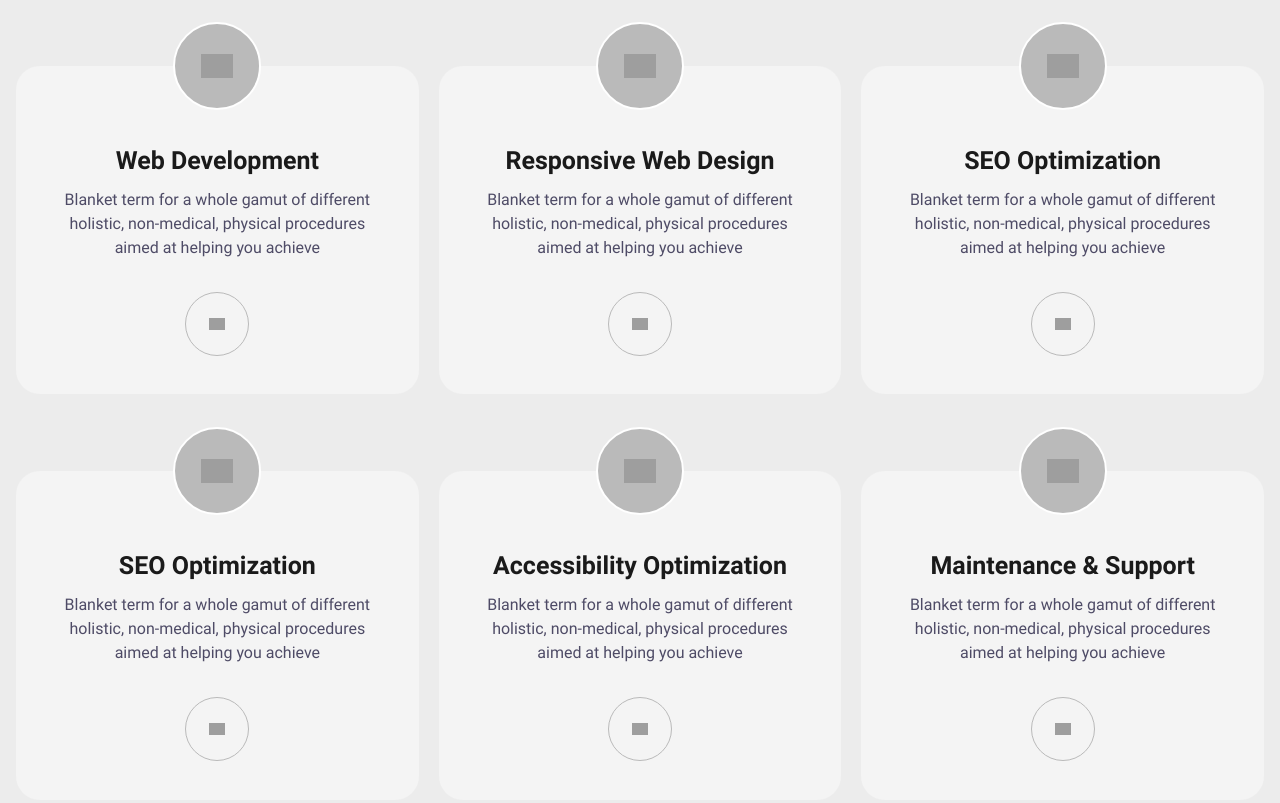
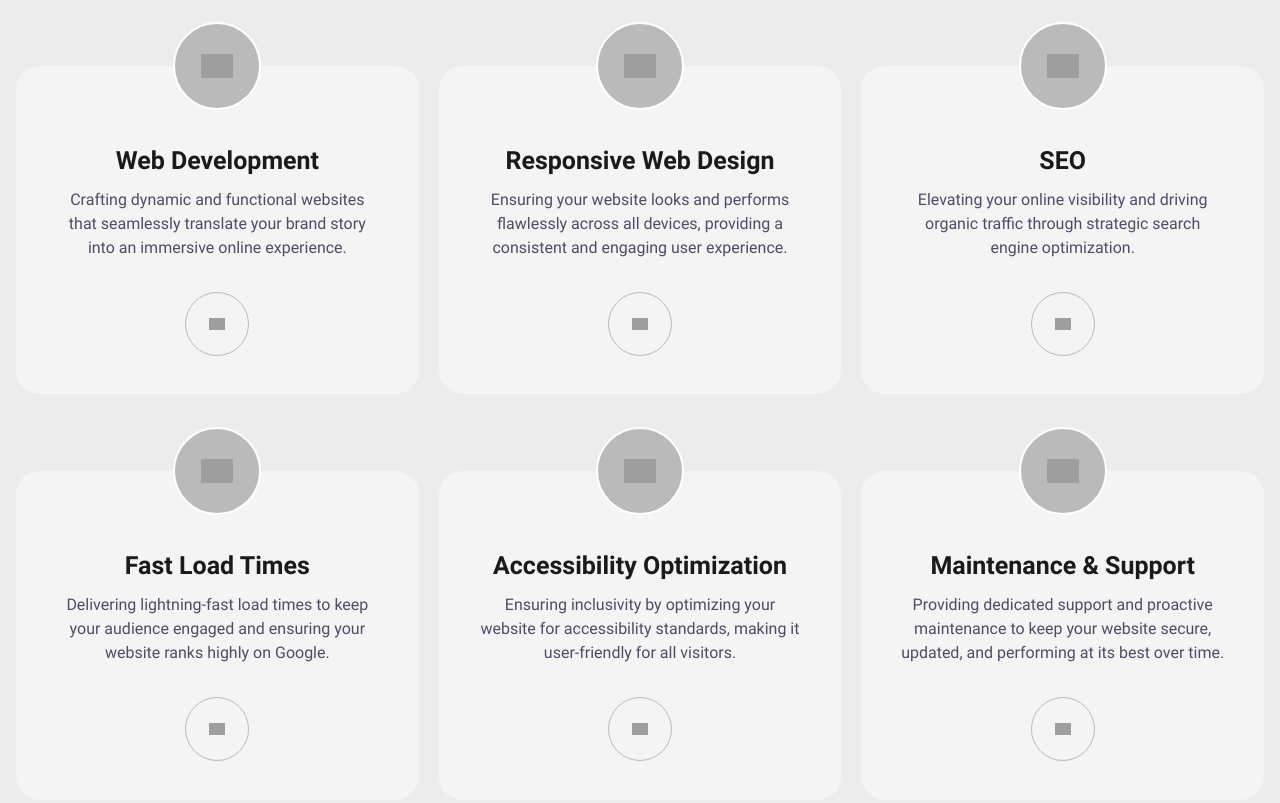
Before and after one commit to garcialexco/Click-and-Mortar, an Eleventy site: page src/index.html in a window 1280 px wide. Shown: the part 2409-3212 px from the top of the page. Built offline with nearby package versions, Linux system fonts and the light colour scheme; Eleventy itself is replaced by a stand-in of ours; files that its build step writes are made by us from their sources; grey boxes are pictures that could not be loaded; files whose address does not match are found by name.

Commit message:
:thumbsup:

```diff
--- a/src/index.html
+++ b/src/index.html
@@ -150,7 +150,7 @@ permalink: '/'
                     <img class="cs-icon" loading="lazy" decoding="async" src="https://csimg.nyc3.cdn.digitaloceanspaces.com/Icons/agency-layers.svg" alt="icon" width="48" height="48">
                 </picture>
                 <h3 class="cs-h3">Web Development</h3>
-                <p class="cs-item-text">Blanket term for a whole gamut of different holistic, non-medical, physical procedures aimed at helping you achieve</p>
+                <p class="cs-item-text">Crafting dynamic and functional websites that seamlessly translate your brand story into an immersive online experience.</p>
                 <a href="/" class="cs-link">
                     <img class="cs-arrow" decoding="async"
                         src="https://csimg.nyc3.cdn.digitaloceanspaces.com/Images/Graphics/agency-arrow-upper-right.svg"
@@ -162,7 +162,7 @@ permalink: '/'
                     <img class="cs-icon" loading="lazy" decoding="async" src="https://csimg.nyc3.cdn.digitaloceanspaces.com/Icons/agency-media.svg" alt="icon" width="48" height="48">
                 </picture>
                 <h3 class="cs-h3">Responsive Web Design</h3>
-                <p class="cs-item-text">Blanket term for a whole gamut of different holistic, non-medical, physical procedures aimed at helping you achieve</p>
+                <p class="cs-item-text">Ensuring your website looks and performs flawlessly across all devices, providing a consistent and engaging user experience.</p>
                 <a href="/" class="cs-link">
                     <img class="cs-arrow" decoding="async"
                         src="https://csimg.nyc3.cdn.digitaloceanspaces.com/Images/Graphics/agency-arrow-upper-right.svg"
@@ -173,8 +173,8 @@ permalink: '/'
                 <picture class="cs-picture">
                     <img class="cs-icon" loading="lazy" decoding="async" src="https://csimg.nyc3.cdn.digitaloceanspaces.com/Icons/agency-alert.svg" alt="icon" width="48" height="48">
                 </picture>
-                <h3 class="cs-h3">SEO Optimization</h3>
-                <p class="cs-item-text">Blanket term for a whole gamut of different holistic, non-medical, physical procedures aimed at helping you achieve</p>
+                <h3 class="cs-h3">SEO</h3>
+                <p class="cs-item-text">Elevating your online visibility and driving organic traffic through strategic search engine optimization.</p>
                 <a href="/" class="cs-link">
                     <img class="cs-arrow" decoding="async"
                         src="https://csimg.nyc3.cdn.digitaloceanspaces.com/Images/Graphics/agency-arrow-upper-right.svg"
@@ -185,8 +185,8 @@ permalink: '/'
                 <picture class="cs-picture">
                     <img class="cs-icon" loading="lazy" decoding="async" src="https://csimg.nyc3.cdn.digitaloceanspaces.com/Icons/agency-meter.svg" alt="icon" width="48" height="48">
                 </picture>
-                <h3 class="cs-h3">SEO Optimization</h3>
-                <p class="cs-item-text">Blanket term for a whole gamut of different holistic, non-medical, physical procedures aimed at helping you achieve</p>
+                <h3 class="cs-h3">Fast Load Times</h3>
+                <p class="cs-item-text">Delivering lightning-fast load times to keep your audience engaged and ensuring your website ranks highly on Google.</p>
                 <a href="/" class="cs-link">
                     <img class="cs-arrow" decoding="async"
                         src="https://csimg.nyc3.cdn.digitaloceanspaces.com/Images/Graphics/agency-arrow-upper-right.svg"
@@ -198,7 +198,7 @@ permalink: '/'
                     <img class="cs-icon" loading="lazy" decoding="async" src="https://csimg.nyc3.cdn.digitaloceanspaces.com/Icons/agency-design.svg" alt="icon" width="48" height="48">
                 </picture>
                 <h3 class="cs-h3">Accessibility Optimization</h3>
-                <p class="cs-item-text">Blanket term for a whole gamut of different holistic, non-medical, physical procedures aimed at helping you achieve</p>
+                <p class="cs-item-text">Ensuring inclusivity by optimizing your website for accessibility standards, making it user-friendly for all visitors.</p>
                 <a href="/" class="cs-link">
                     <img class="cs-arrow" decoding="async"
                         src="https://csimg.nyc3.cdn.digitaloceanspaces.com/Images/Graphics/agency-arrow-upper-right.svg"
@@ -210,7 +210,7 @@ permalink: '/'
                     <img class="cs-icon" loading="lazy" decoding="async" src="https://csimg.nyc3.cdn.digitaloceanspaces.com/Icons/agency-image.svg" alt="icon" width="48" height="48">
                 </picture>
                 <h3 class="cs-h3">Maintenance & Support</h3>
-                <p class="cs-item-text">Blanket term for a whole gamut of different holistic, non-medical, physical procedures aimed at helping you achieve</p>
+                <p class="cs-item-text">Providing dedicated support and proactive maintenance to keep your website secure, updated, and performing at its best over time.</p>
                 <a href="/" class="cs-link">
                     <img class="cs-arrow" decoding="async"
                         src="https://csimg.nyc3.cdn.digitaloceanspaces.com/Images/Graphics/agency-arrow-upper-right.svg"
```
